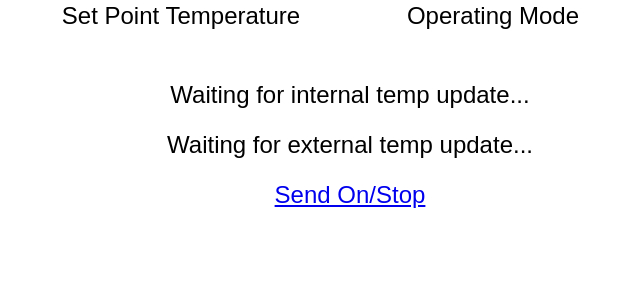
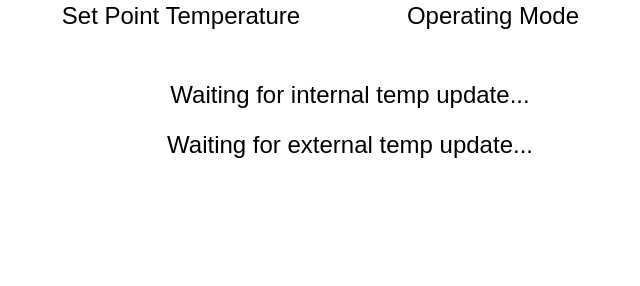
Before and after one commit to evanfletcher42/thermostat-rpi, a Flask app: page / in a window 1280 px wide. Shown: the part 278-564 px from the top of the page, without its empty margins (290-930 px from the left). Run offline with Flask 2, Linux system fonts and the light colour scheme; data that the repository does not hold is empty; some libraries are stand-ins or nearby versions.

Commit message:
Remove "Send On/Stop" link - broken since only one process (controller) can communicate with the connected gatttool

```diff
--- a/app/templates/index.html
+++ b/app/templates/index.html
@@ -76,7 +76,6 @@
 		<div id="explainContainer">
 			<p class='explainString' id='inTempTime'>Waiting for internal temp update...</p>
 			<p class='explainString' id='outTempTime'>Waiting for external temp update...</p>
-			<p class='explainString'><a id='toggleOnOff' href='#'>Send On/Stop</a></p>
 		</div>
 	</body>
 </html>
```
